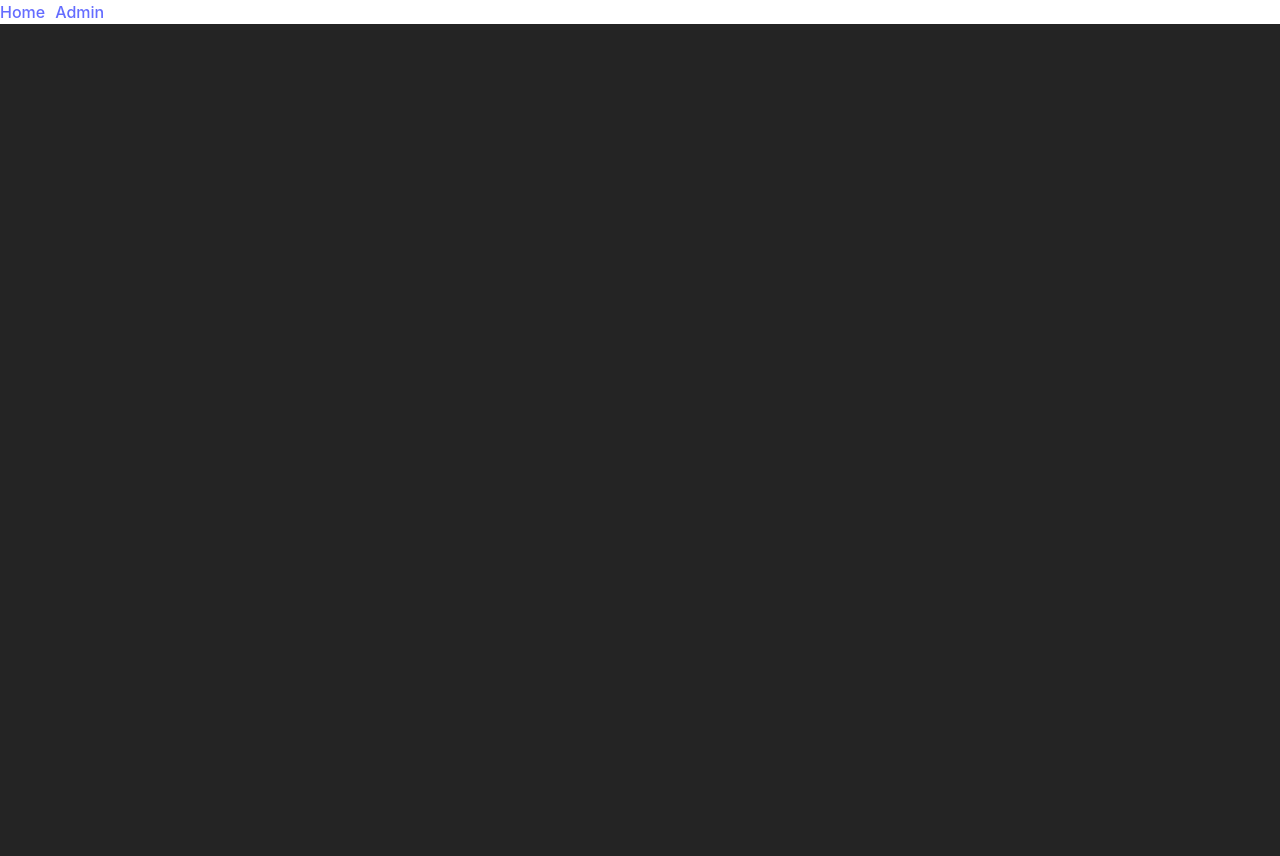
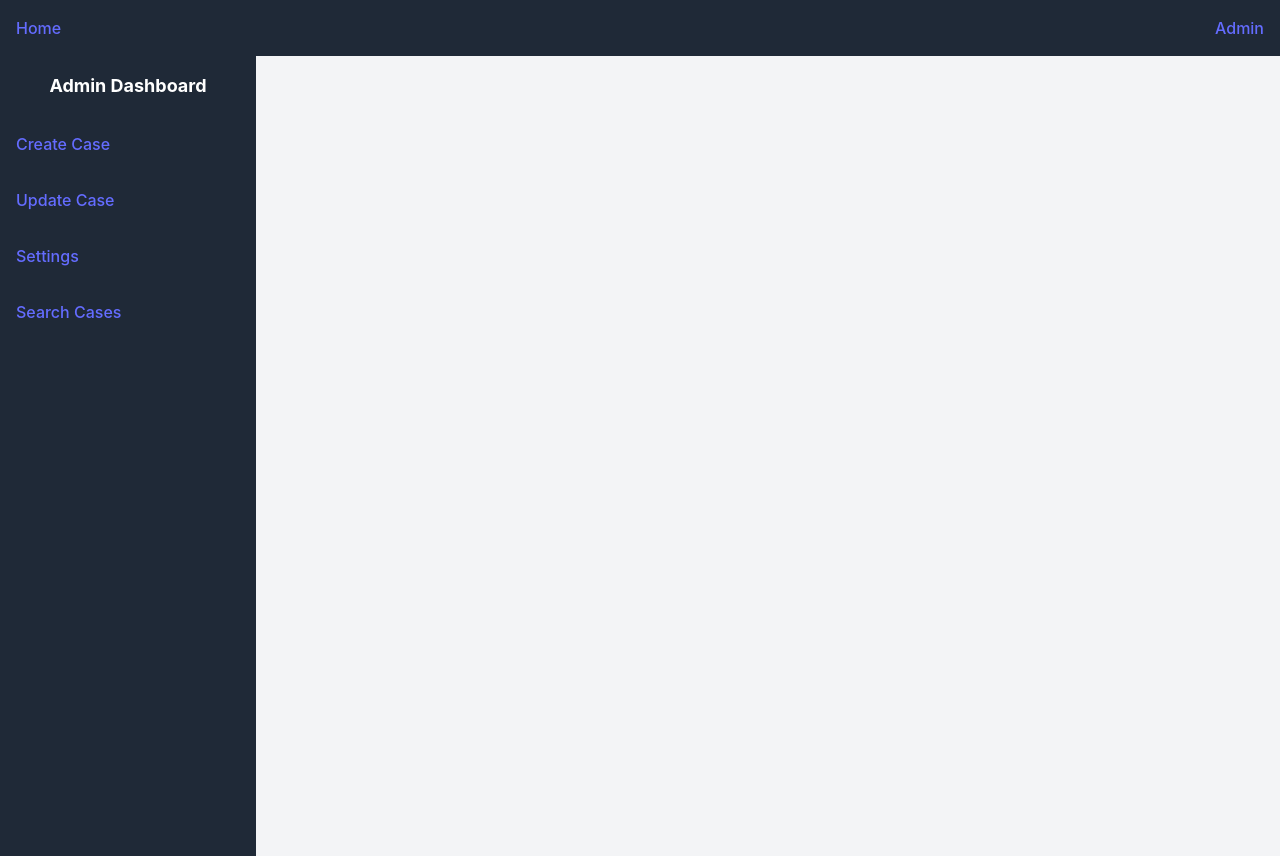
Before and after one commit to CarlosPerez505/practice, a React (Vite) app in the folder frontend/: page /admin in a window 1280 px wide. Before the commit this address had no page. Before the commit the page ends 800 px from the top, so only its background shows below. Built offline with nearby package versions, Linux system fonts and the light colour scheme.

Commit message:
working on a dash board

```diff
--- a/frontend/src/App.jsx
+++ b/frontend/src/App.jsx
@@ -5,16 +5,21 @@ import CreateMissingCase from './pages/AdminPage/CreateMissingCase.jsx'; // Adju
 import Navbar from "./components/navbar/Navbar.jsx";
 import UpdateForm from "./pages/AdminPage/UpdateForm.jsx";
 import ProfileDetails from "./components/ProfileDetails.jsx";
+import AdminDash from "./pages/AdminPage/AdminDash.jsx";
+import SearchCases from "./components/SearchCases/SearchCases.jsx";
+
 function App() {
     return (
         <Router>
             <Navbar/>
             <Routes>
                 <Route path="/" element={<HomePage />} />
-                <Route path="/admin/create" element={<CreateMissingCase />} />
-                <Route path="/admin/update/:id" element={<UpdateForm />} />
                 <Route path="/profile/:id" element={<ProfileDetails />} />
-                {/* Define other routes here */}
+                <Route path="/admin" element={<AdminDash />}>
+                    <Route path="create" element={<CreateMissingCase />} />
+                    <Route path="search" element={<SearchCases />} />
+                    <Route path="update/:id" element={<UpdateForm />} />
+                </Route>
             </Routes>
         </Router>
     );
--- a/frontend/src/components/navbar/Navbar.jsx
+++ b/frontend/src/components/navbar/Navbar.jsx
@@ -1,46 +1,34 @@
 import React from 'react';
 import { Link, useLocation } from 'react-router-dom';
-import './Navbar.css'
 
 function Navbar() {
     const location = useLocation();
     console.log("Current Path:", location.pathname); // Debugging: Log the current path
 
-    // Don't render the Navbar on the landing page
-    //if (location.pathname === '/') {
-    //    return null;
-    //}
-
     // Render a simple back button for login and signup pages
     if (['/login', '/signup'].includes(location.pathname.toLowerCase())) {
         return (
-            <nav style={{ padding: '10px', background: '#f0f0f0' }}>
-                <Link to="/">Back</Link> {/* Adjust the link as needed */}
+            <nav className="p-4 bg-gray-200">
+                <Link to="/" className="text-gray-800">Back</Link>
             </nav>
         );
     }
 
-
-    if (['/'].includes(location.pathname.toLowerCase())) {
+    // Custom navbar for the landing page
+    if (location.pathname.toLowerCase() === '/') {
         return (
-            <nav style={{ padding: '10px', background: '#f0f0f0' }}>
-                <Link to="/" style={{ marginRight: '10px' }}>Home</Link>
-                <Link to="/admin/create">Admin</Link> {/* Adjust the link as needed */}
+            <nav className="p-4 bg-gray-200 flex justify-between">
+                <Link to="/" className="mr-4 text-gray-800">Home</Link>
+                <Link to="/admin" className="text-gray-800">Admin</Link>
             </nav>
         );
     }
 
-
-
-
-
-
     // Default Navbar content for other pages
     return (
-        <nav className="navbar">
-            <Link to="/" style={{ marginRight: '10px' }}>Home</Link>
-            <Link to="/admin/create">Admin</Link>
-
+        <nav className="bg-gray-800 text-white p-4 flex justify-between">
+            <Link to="/" className="mr-4">Home</Link>
+            <Link to="/admin">Admin</Link>
             {/* Add other links as needed */}
         </nav>
     );
--- /dev/null
+++ b/frontend/src/pages/AdminPage/AdminDash.jsx
@@ -0,0 +1,53 @@
+import React, { useState } from 'react';
+import { Link, Outlet } from 'react-router-dom';
+
+const AdminLayout = () => {
+    const [isSidebarOpen, setIsSidebarOpen] = useState(false);
+
+    const handleLinkClick = () => {
+        if (isSidebarOpen) {
+            setIsSidebarOpen(false);
+        }
+    };
+
+    return (
+        <div className="flex h-screen">
+            {/* Sidebar */}
+            <aside className={`fixed z-30 inset-y-0 left-0 w-64 transition transform bg-gray-800 text-white ${isSidebarOpen ? 'translate-x-0' : '-translate-x-full'} md:relative md:translate-x-0`}>
+                <div className="p-4 text-center text-lg font-bold">
+                    Admin Dashboard
+                </div>
+                <nav>
+                    <ul>
+                        <li className="p-4 hover:bg-gray-700">
+                            <Link to="create" onClick={handleLinkClick}>Create Case</Link>
+                        </li>
+                        <li className="p-4 hover:bg-gray-700">
+                            <Link to="admin/update/:id" onClick={handleLinkClick}>Update Case</Link>
+                        </li>
+                        <li className="p-4 hover:bg-gray-700">
+                            <Link to="settings" onClick={handleLinkClick}>Settings</Link>
+                        </li>
+                        <li className="p-4 hover:bg-gray-700">
+                            <Link to="search" onClick={handleLinkClick}>Search Cases</Link>
+                        </li>
+                    </ul>
+                </nav>
+            </aside>
+
+            {/* Main content */}
+            <div className="flex-1 flex flex-col">
+                <header className="bg-gray-800 text-white p-4 md:hidden">
+                    <button onClick={() => setIsSidebarOpen(!isSidebarOpen)}>
+                        {isSidebarOpen ? 'Close Menu' : 'Open Menu'}
+                    </button>
+                </header>
+                <main className="flex-1 p-4 bg-gray-100">
+                    <Outlet />
+                </main>
+            </div>
+        </div>
+    );
+};
+
+export default AdminLayout;
```
